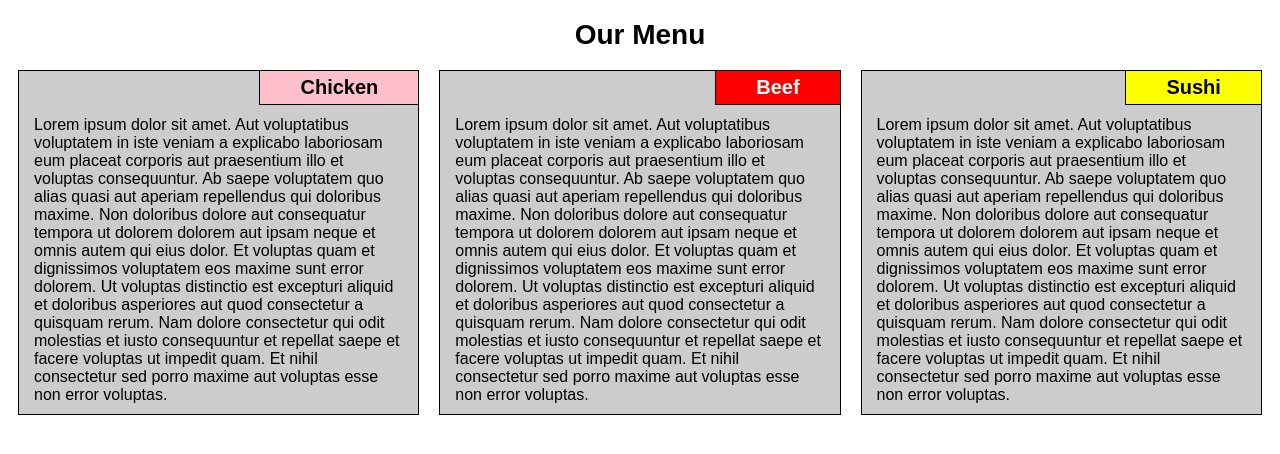
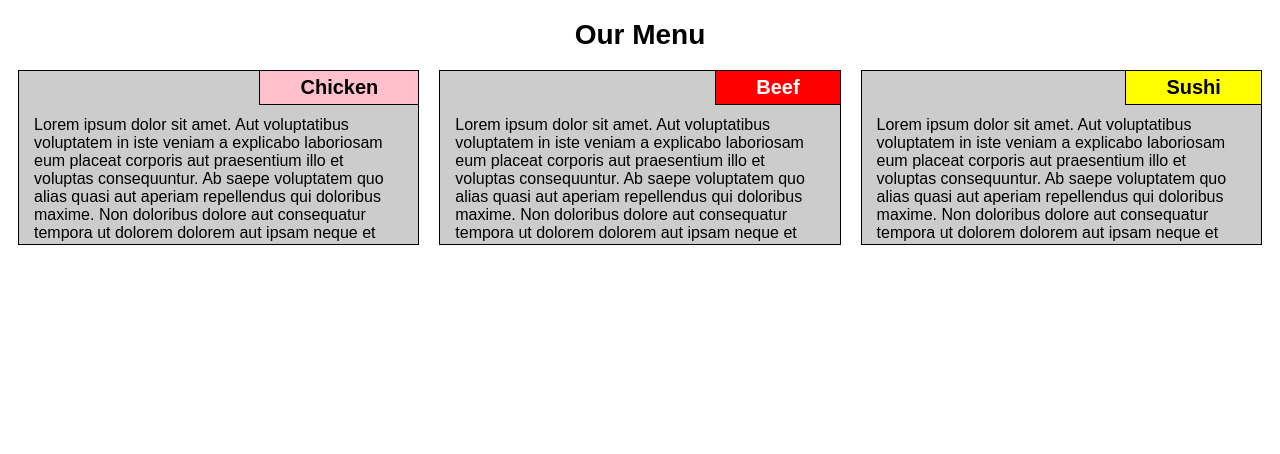
Before and after one commit to jrautida/module2-solution, a plain HTML site: page index.html in a window 1280 px wide. Drawn offline with Linux system fonts and the light colour scheme.

Commit message:
Update style.css

```diff
--- a/css/style.css
+++ b/css/style.css
@@ -28,6 +28,8 @@ h1 {
 	border: 1px solid black;
 	padding:0 15px;
 	position:relative;
+	height:175px;
+	overflow:hidden;
 }
 
 div > p {
```
